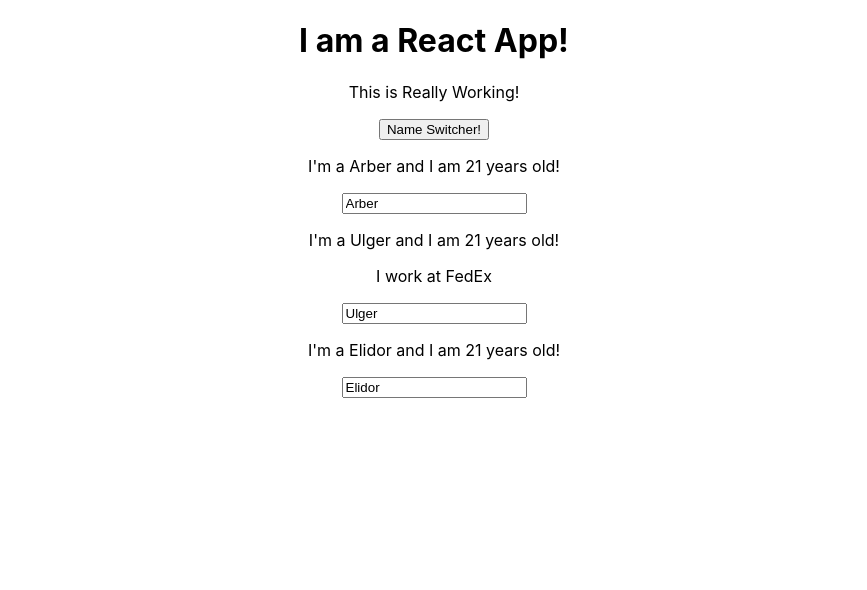
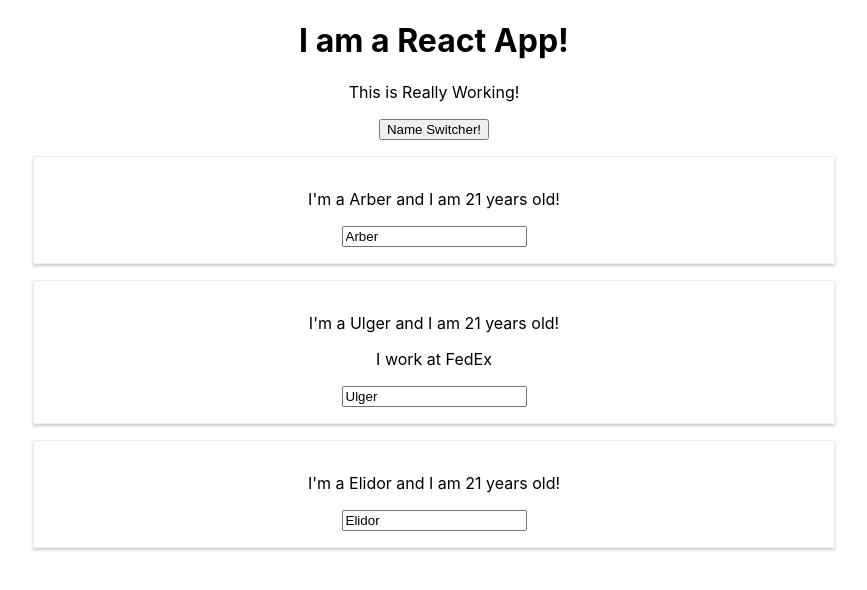
Before and after one commit to ArberGjonaj/React_Throwback_Learning, a React (Create React App) app: page / in a window 1280 px wide. Shown: the top 590 px of the page, without its empty margins (206-1073 px from the left). Built offline with nearby package versions, Linux system fonts and the light colour scheme.

Commit message:
Adding Styling with Stylesheets

```diff
--- /dev/null
+++ b/src/Person/Person.css
@@ -0,0 +1,9 @@
+.Person{
+    width: 60%;
+    margin: 16px auto;
+    border: 1px solid #eee;
+    box-shadow: 0 2px 3px #ccc;
+    padding: 16px;
+    text-align: center;
+
+}
--- a/src/Person/Person.js
+++ b/src/Person/Person.js
@@ -1,6 +1,7 @@
+import "./Person.css"
 const person = (props) => {
   return(
-    <div >
+    <div className="Person">
       <p onClick={props.click}>I'm a {props.name} and I am {props.age} years old!</p>
       <p>{props.children}</p>
       <input  type="text" onChange={props.onChange} value={props.name} />
```
